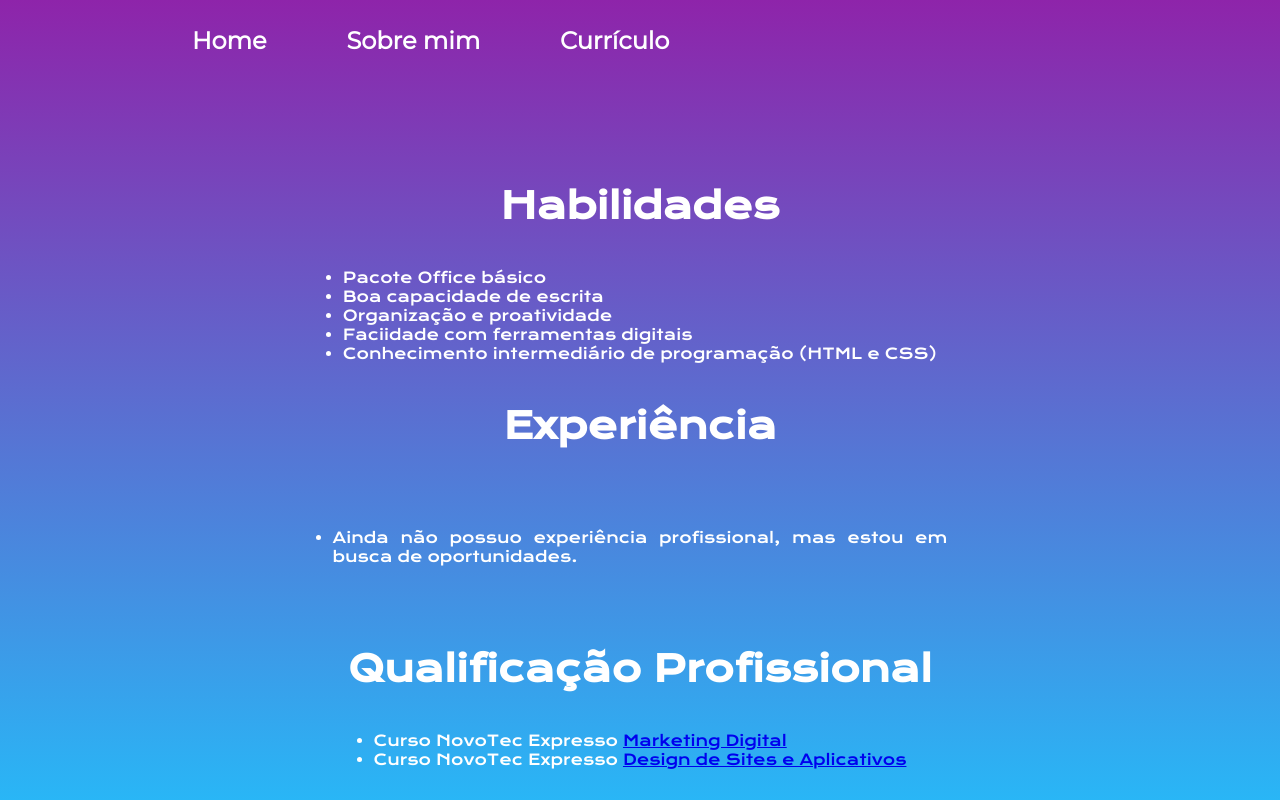
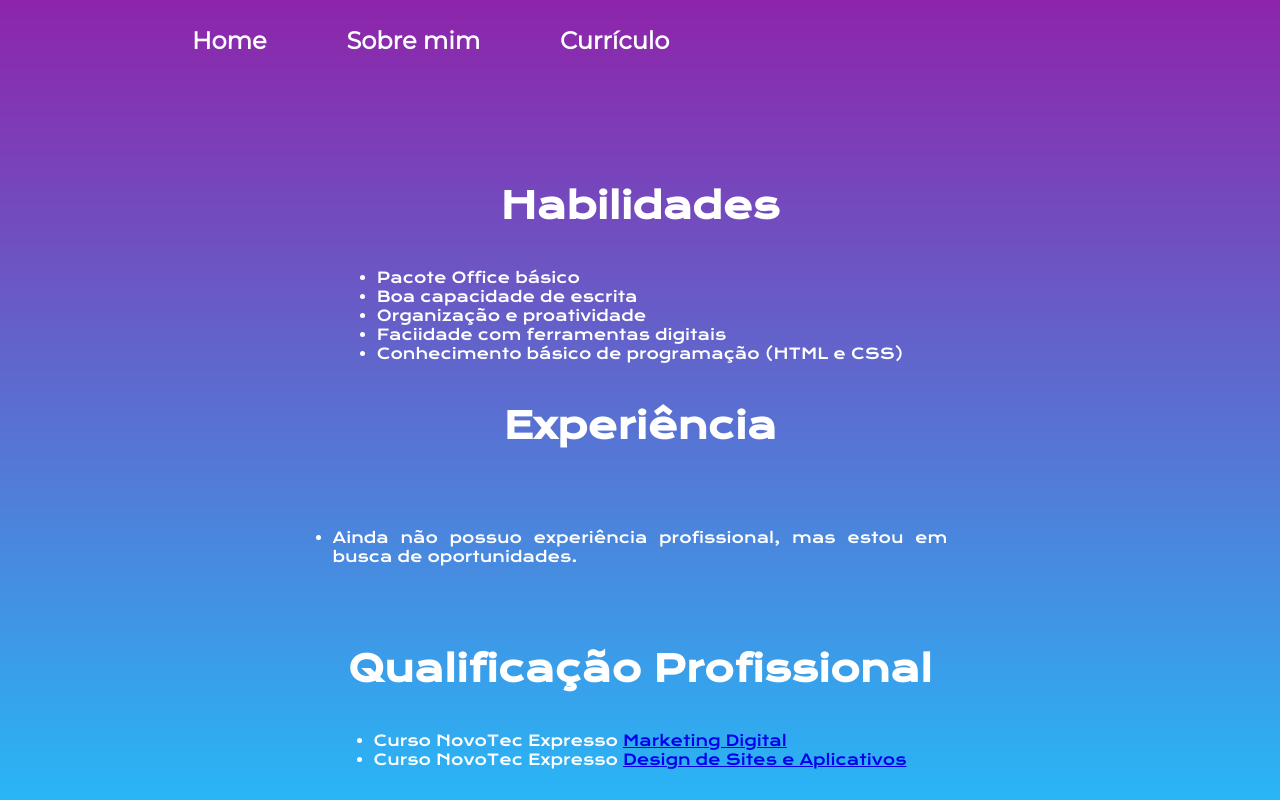
Before and after one commit to GabrieladeOliveira299/Portf-lio-Gabriela-de-Oliveira, a plain HTML site: page curriculo.html in a window 1280 px wide. Shown: the top 800 px of the page. Drawn offline with nearby package versions, Linux system fonts and the light colour scheme.

Commit message:
Add files via upload

```diff
--- a/curriculo.html
+++ b/curriculo.html
@@ -31,7 +31,7 @@
                      <li>Boa capacidade de escrita</a>
                      <li>Organização e proatividade</a></li>
                      <li>Faciidade com ferramentas digitais</a></li>
-                     <li>Conhecimento  intermediário de programação (HTML e CSS)</a></li>
+                     <li>Conhecimento básico de programação (HTML e CSS)</a></li>
                     </ul>
                 </div>
 
```
